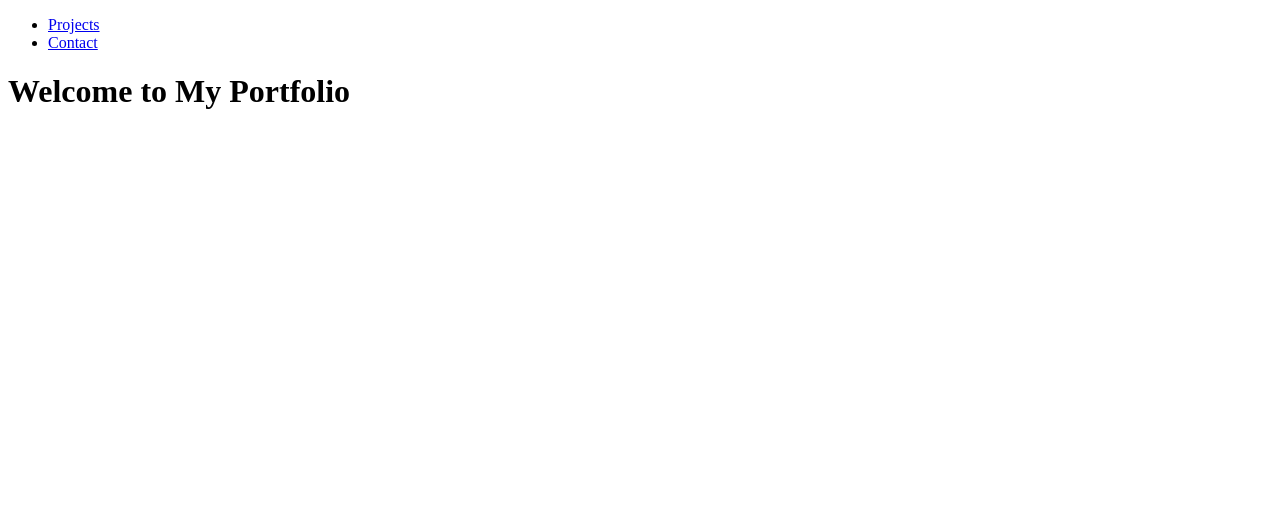
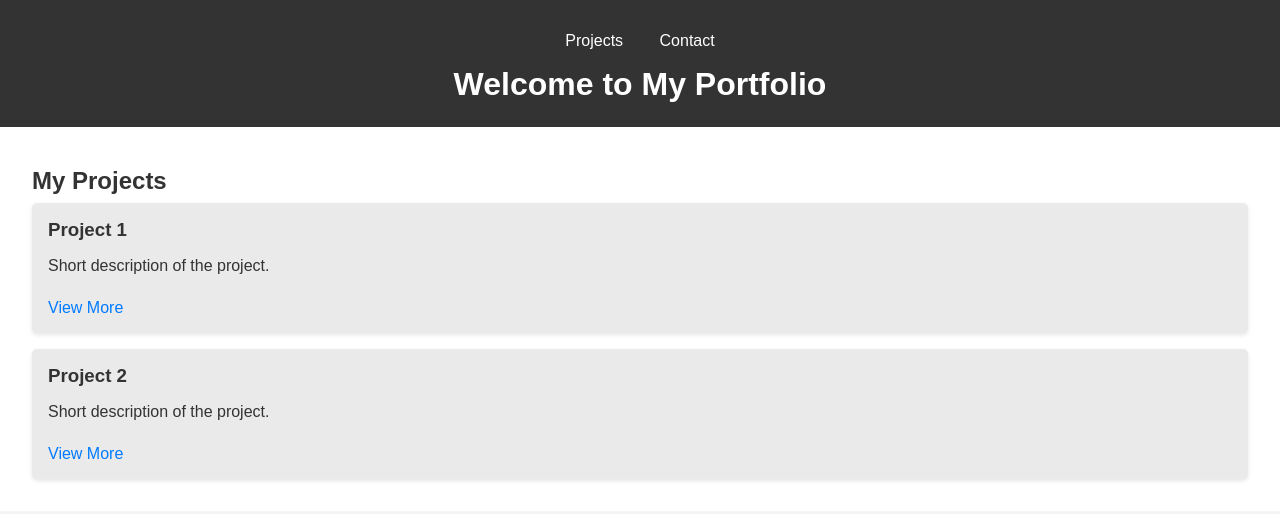
Before and after one commit to Sumonta056/project-build-pro, a plain HTML site: page index.html in a window 1280 px wide. Drawn offline with Linux system fonts and the light colour scheme.

Commit message:
feat: project section with ui change

```diff
--- a/index.html
+++ b/index.html
@@ -1,10 +1,10 @@
 <!DOCTYPE html>
 <html lang="en">
   <head>
-    <meta charset="UTF-8">
-    <meta name="viewport" content="width=device-width, initial-scale=1.0">
+    <meta charset="UTF-8" />
+    <meta name="viewport" content="width=device-width, initial-scale=1.0" />
     <title>My Portfolio</title>
-    <link rel="stylesheet" href="">
+    <link rel="stylesheet" href="styles.css" />
   </head>
   <body>
     <header>
@@ -16,6 +16,21 @@
       </nav>
       <h1>Welcome to My Portfolio</h1>
     </header>
+    <section id="projects">
+      <h2>My Projects</h2>
+      <div class="project-list">
+        <div class="project">
+          <h3>Project 1</h3>
+          <p>Short description of the project.</p>
+          <a href="#">View More</a>
+        </div>
+        <div class="project">
+          <h3>Project 2</h3>
+          <p>Short description of the project.</p>
+          <a href="#">View More</a>
+        </div>
+      </div>
+    </section>
     <script src="script.js"></script>
   </body>
 </html>
--- a/script.js
+++ b/script.js
@@ -0,0 +1,3 @@
+document.addEventListener("DOMContentLoaded", function () {
+    console.log("Projects section loaded");
+});
--- a/styles.css
+++ b/styles.css
@@ -0,0 +1,67 @@
+body {
+    font-family: Arial, sans-serif;
+    margin: 0;
+    padding: 0;
+    background-color: #f4f4f4;
+    color: #333;
+  }
+
+  header {
+    background-color: #333;
+    color: #fff;
+    padding: 1rem 0;
+    text-align: center;
+  }
+
+  nav ul {
+    list-style: none;
+    padding: 0;
+  }
+
+  nav ul li {
+    display: inline;
+    margin: 0 1rem;
+  }
+
+  nav ul li a {
+    color: #fff;
+    text-decoration: none;
+  }
+
+  h1, h2, h3 {
+    margin: 0.5rem 0;
+  }
+
+  section#projects {
+    padding: 2rem;
+    background-color: #fff;
+  }
+
+  .project-list {
+    display: flex;
+    flex-wrap: wrap;
+    gap: 1rem;
+  }
+
+  .project {
+    background-color: #eaeaea;
+    padding: 1rem;
+    border-radius: 5px;
+    flex: 1 1 calc(50% - 1rem);
+    box-shadow: 0 2px 4px rgba(0, 0, 0, 0.1);
+  }
+
+  .project h3 {
+    margin-top: 0;
+  }
+
+  .project a {
+    display: inline-block;
+    margin-top: 0.5rem;
+    color: #007bff;
+    text-decoration: none;
+  }
+
+  .project a:hover {
+    text-decoration: underline;
+  }
```
Lines whose indentation alone changed are shown as unchanged.
